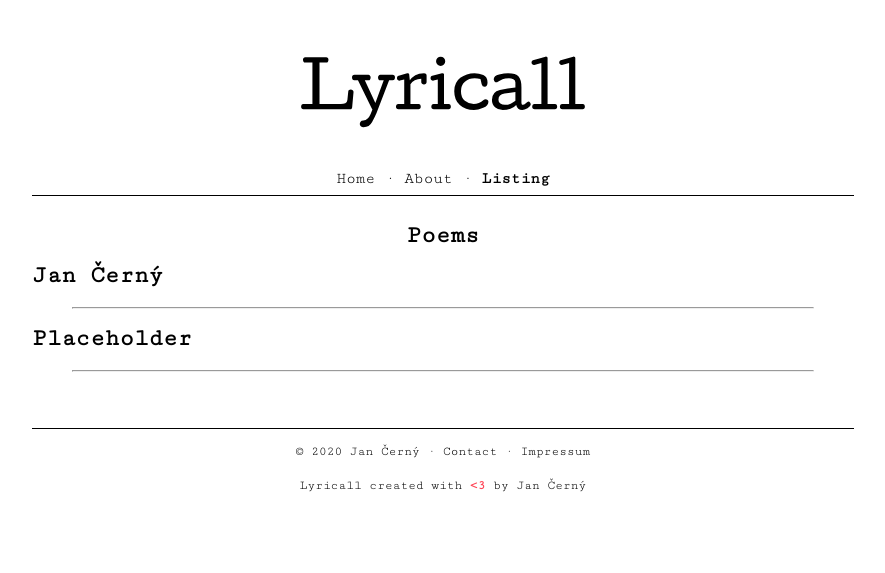
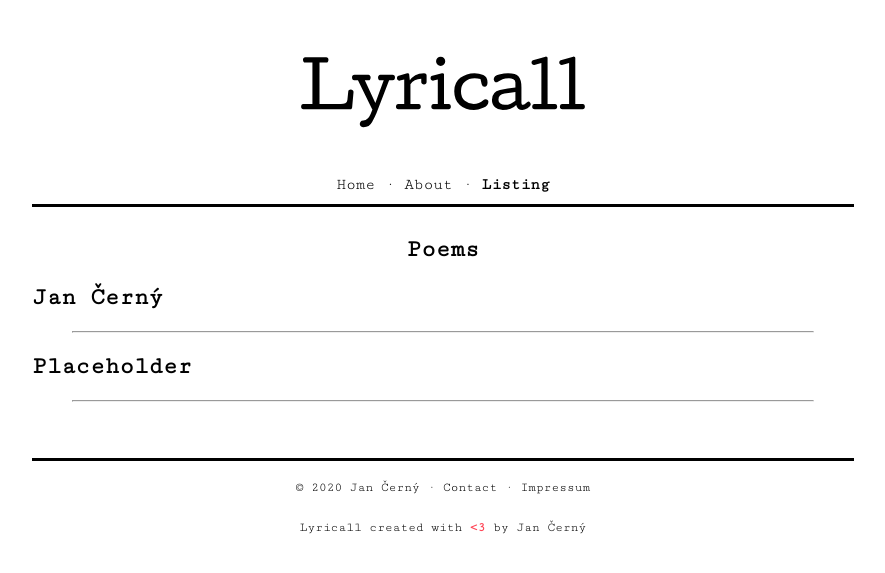
Before and after one commit to yagarea/lyricall, a Jekyll site: the page built from poems.md, in a window 1280 px wide. Shown: the top 573 px of the page, without its empty margins (197-1082 px from the left). Built offline with Jekyll 4.4.1, drawn with Linux system fonts in a browser that asks for light colours.

Commit message:
remake phone css layout

```diff
--- a/assets/css/style.css
+++ b/assets/css/style.css
@@ -11,7 +11,7 @@
 	padding:0;
 	font-family: CutiveMono, courier;
 	font-size:100%;
-	line-height:130%;
+	line-height:170%;
 }
 
 a:link, a:visited	{
@@ -36,7 +36,7 @@
 	padding-top:0px;
 	margin-bottom:5px;
 	padding-bottom:5px;
-	border-bottom: 1px solid #000;
+	border-bottom: 3px solid #000;
 }
 
 #content-left {
@@ -62,7 +62,7 @@
 	font-size:0.8em;
 	margin-bottom:10px;
 	padding-bottom:10px;
-	border-top: 1px solid #000;
+	border-top: 3px solid #000;
 }
 
 #note {
@@ -79,14 +79,23 @@
 	max-width: 50%;
 }
 
+hr {
+	height: 0.3px;
+	color: #F5F5F5;
+	background-color: #F5F5F5;
+}
+
 #content-left a:link, #content-left a:visited	{
 	text-decoration: underline;
 	color:#000;
-	line-height: 50%;
 }
 
 #content-left a:hover	{
 	text-decoration: none;
+}
+
+#post-short {
+	line-height:130%;
 }
 
 #post-short a:link, #post-short a:visited	{
@@ -100,12 +109,16 @@
 
 #post-short h3, #post h2	{
 	margin-bottom: 0px;
-	line-height: 50%;
 }
 
-#post-short i	{
+#post-short i {
 	font-size:0.8em;
 	color: grey;
+}
+
+
+#post {
+	line-height:150%;
 }
 
 #post i	{
@@ -147,6 +160,8 @@
 
 	h2 {
 		font-size: 3em;
+		line-height: 110%;
+		margin-bottom: 10px;
 	}
 
 	h3 {
@@ -178,10 +193,19 @@
 
 	h2 {
 		font-size: 2em;
+		margin: 0 0 10px;
 	}
 
 	h3 {
-		font-size: 1.5em;
+		font-size: 1.2em;
+	}
+
+	p {
+		font-size: 90%;
+	}
+
+	blockquote {
+		margin: 0 10px 0;
 	}
 
 }
```
